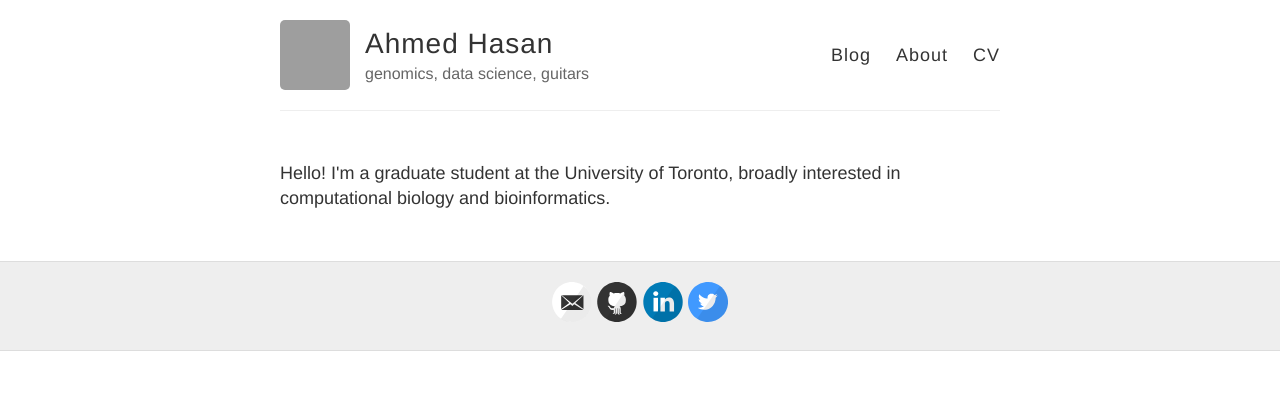
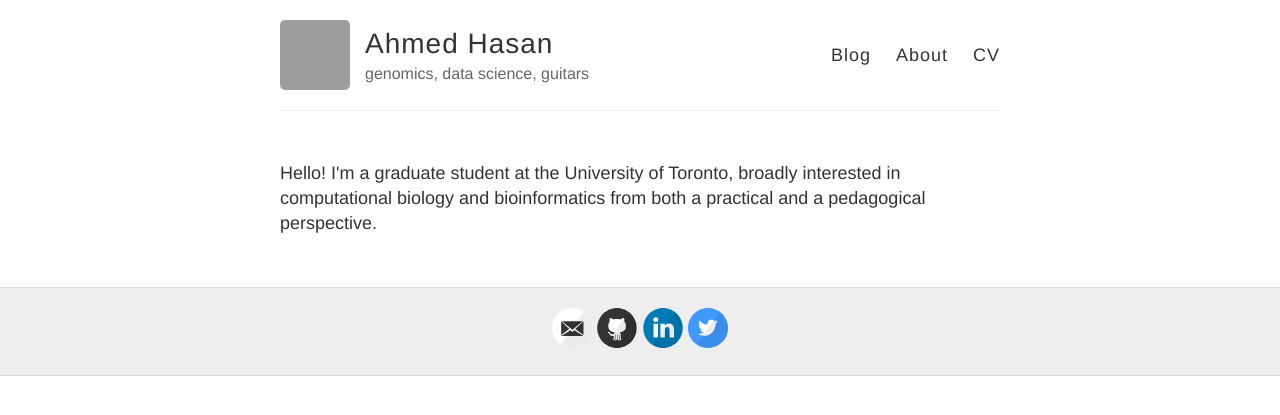
Before and after one commit to aays/site_old, a Jekyll site: the page built from index.html, in a window 1280 px wide. Shown: the top 415 px of the page. Built offline with Jekyll 4.4.1, drawn with Linux system fonts in a browser that asks for light colours; grey boxes are pictures that could not be loaded.

Commit message:
Update index.html

```diff
--- a/index.html
+++ b/index.html
@@ -2,7 +2,7 @@
 layout: default
 ---
 
-Hello! I'm a graduate student at the University of Toronto, broadly interested in computational biology and bioinformatics.
+Hello! I'm a graduate student at the University of Toronto, broadly interested in computational biology and bioinformatics from both a practical and a pedagogical perspective.
 
 <!--
 <div class="posts">
```
